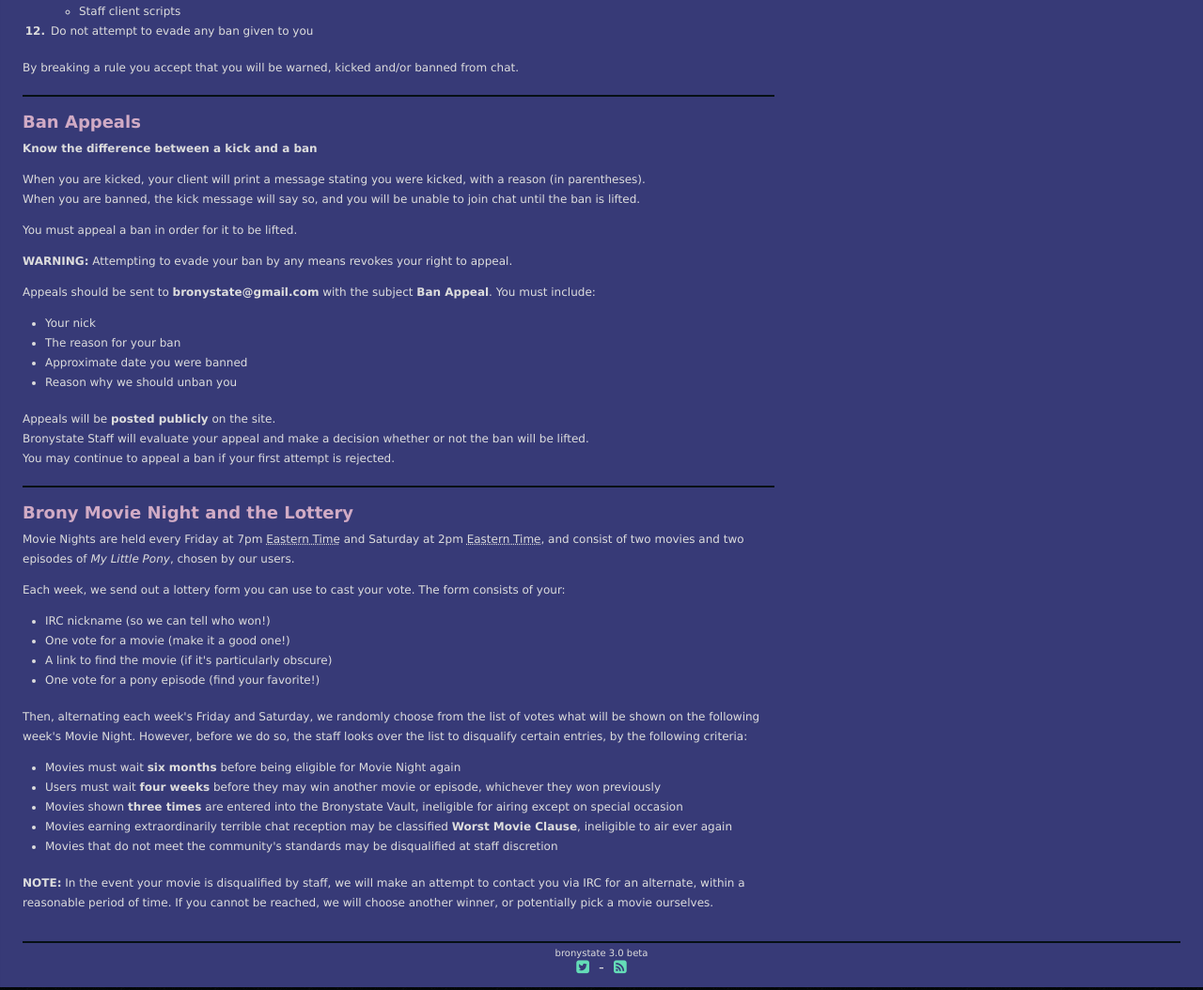
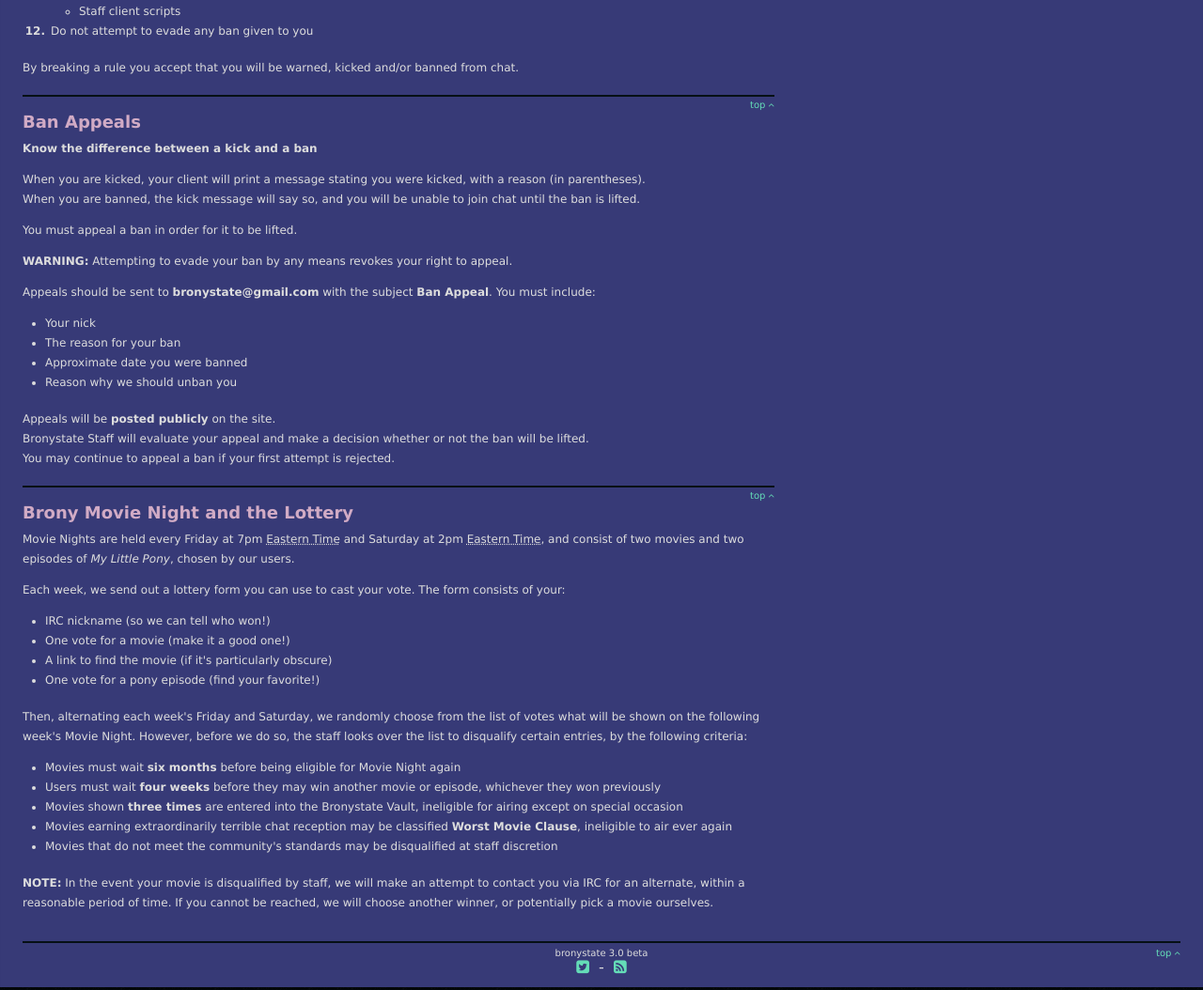
Before and after one commit to Bronystate/brstv3, a Jekyll site: the page built from index_rules.md, in a window 1280 px wide. Shown: the part 1154-2208 px from the top of the page at 94% size. Built offline with Jekyll 4.4.1, drawn with Linux system fonts in a browser that asks for light colours; nearby versions of some CDN libraries.

Commit message:
added back to top links

```diff
--- /dev/null
+++ b/_includes/meta_backtotop.html
@@ -0,0 +1 @@
+<div class="backtotop"{% if include.footer %} style="margin-top: 0"{% endif %}><a href="#">top <i class="fa fa-angle-up"></i></a></div>
--- a/_includes/zone_footer.html
+++ b/_includes/zone_footer.html
@@ -1,4 +1,5 @@
 <footer>
+  {% include meta_backtotop.html footer=true %}
   bronystate 3.0 beta<br>
   <span style="font-size: 16px">
     <a href="https://twitter.com/Bronystate" class="noext" title="Follow us on Twitter @Bronystate"><i class="fa fa-twitter-square"></i></a>
--- a/assets/css/main.scss
+++ b/assets/css/main.scss
@@ -276,6 +276,13 @@
   text-align: right;
 }
 
+.backtotop {
+  float: right;
+  margin-left: -100%;
+  margin-top: -1.5em;
+  font-size: $size-text-small;
+}
+
 blockquote {
   background-color: $color-bk-blockquote;
   padding: 1em 1.25em 0;
--- a/index_rules.md
+++ b/index_rules.md
@@ -57,6 +57,7 @@
 By breaking a rule you accept that you will be warned, kicked and/or banned from chat.
 
 * * * * *
+{% include meta_backtotop.html %}
 
 ## Ban Appeals
 
@@ -81,6 +82,7 @@
 You may continue to appeal a ban if your first attempt is rejected.
 
 * * * * *
+{% include meta_backtotop.html %}
 
 ## Brony Movie Night and the Lottery
 
```
Also changed, not shown: index_about.md (+2 -0 lines), index_help.md (+1 -1 lines).
